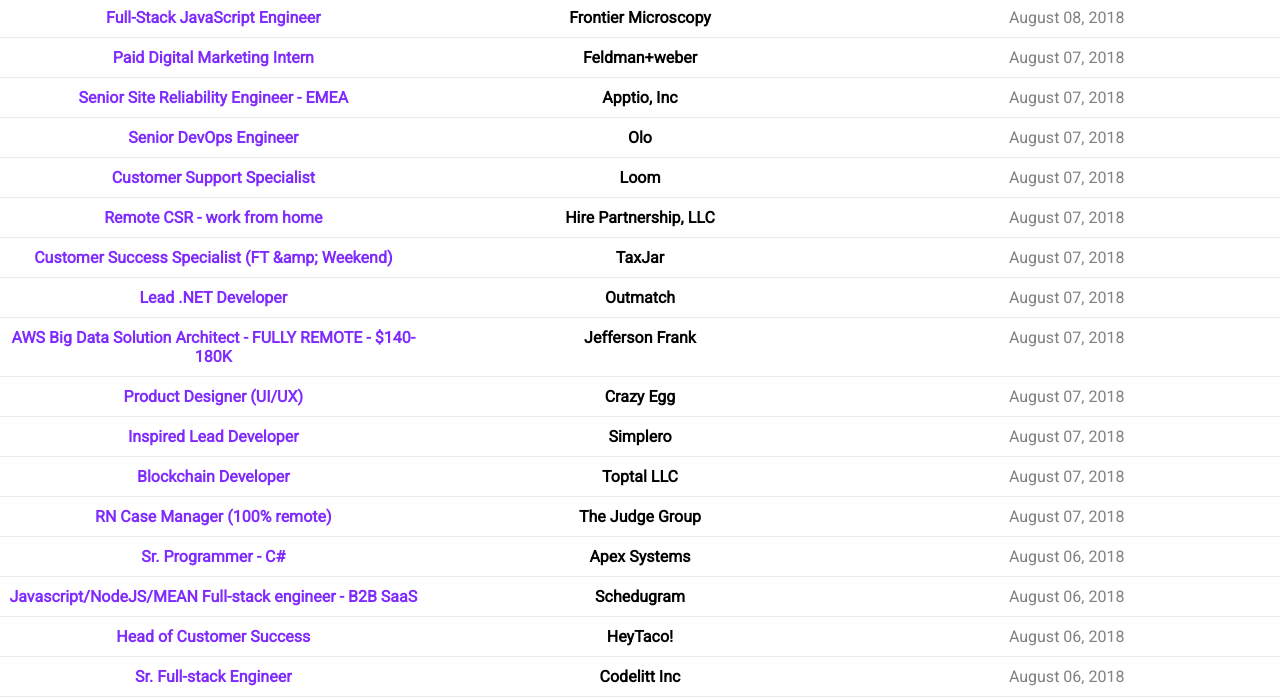
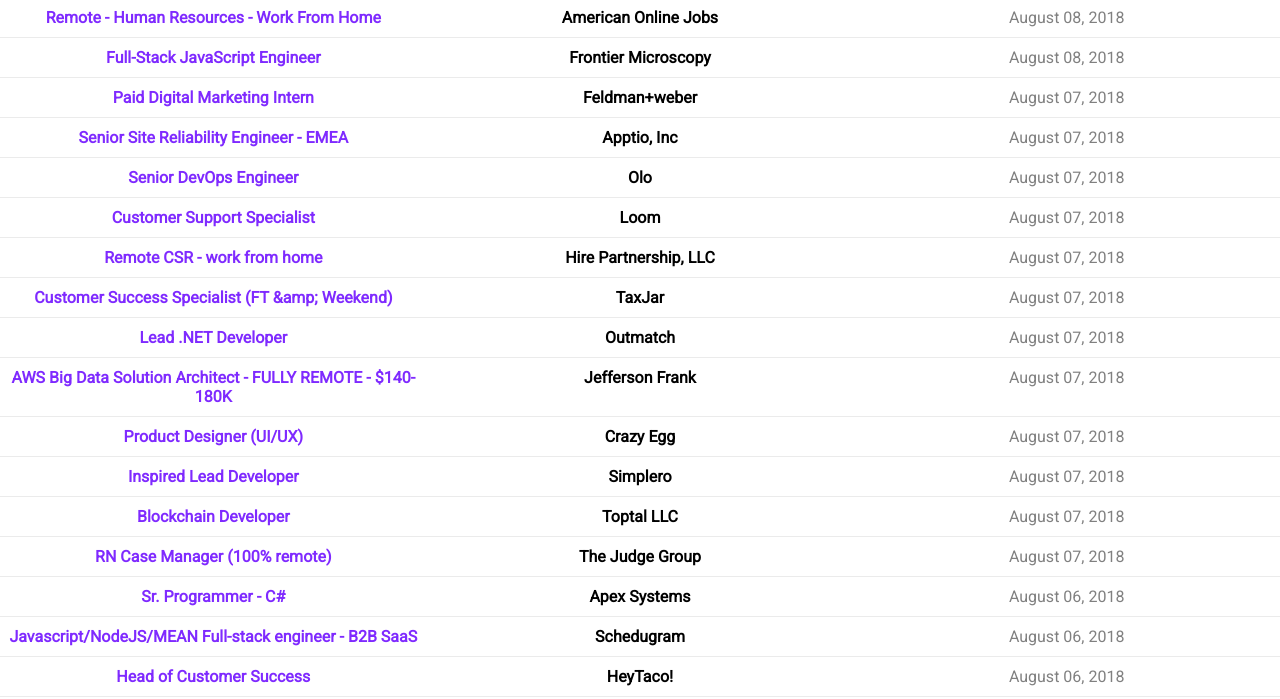
Before and after one commit to akpierson/akpierson.github.io, a plain HTML site: page index.html in a window 1280 px wide. Shown: the part 401-1100 px from the top of the page. Drawn offline with nearby package versions, Linux system fonts and the light colour scheme.

Commit message:
Job Added

```diff
--- a/index.html
+++ b/index.html
@@ -40,6 +40,7 @@
             data: {
                 jobs: [
                     //ADDJOB//
+					{ href: 'https://www.careerbuilder.com/job/JHN7PD6GBHFR9DM5B0D?ipath=JRGZ1&keywords=remote&searchid=e6fa7e2d-6a44-4f31-b611-2396f2b1265a%3AAPAb7ITxd1RrKOQaZz71S%2BLzC2FvVtkhRg%3D%3D&siteid=cbnsv', title: 'Remote - Human Resources - Work From Home', company: 'American Online Jobs', date: 'August 08, 2018', },
 					{ href: 'https://weworkremotely.com/remote-jobs/frontier-microscopy-full-stack-javascript-engineer', title: 'Full-Stack JavaScript Engineer', company: 'Frontier Microscopy', date: 'August 08, 2018', },
 					{ href: 'https://remoteok.io/remote-jobs/68398-remote-paid-digital-marketing-intern-feldman-weber', title: 'Paid Digital Marketing Intern', company: 'Feldman+weber', date: 'August 07, 2018', },
 					{ href: 'https://weworkremotely.com/remote-jobs/apptio-inc-senior-site-reliability-engineer-emea', title: 'Senior Site Reliability Engineer - EMEA ', company: 'Apptio, Inc', date: 'August 07, 2018', },
```
